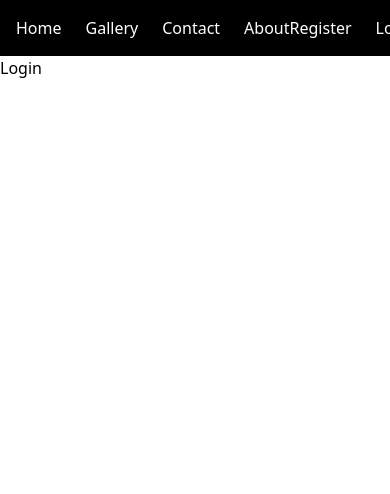
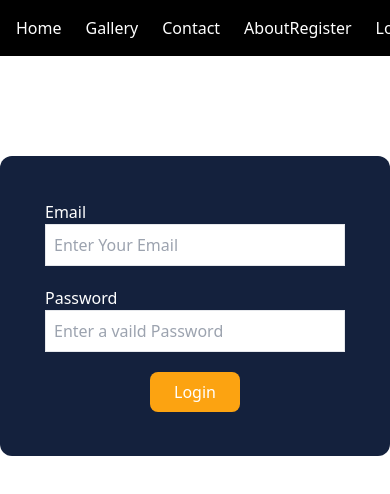
Before and after one commit to Ghada-Emad1/ITI-Ecommerce-Project, a React (Vite) app: page /login in a window 390 px wide. Shown: the top 494 px of the page. Built offline with nearby package versions, Linux system fonts and the light colour scheme.

Commit message:
responsive login and register pages

```diff
--- a/src/pages/Login.jsx
+++ b/src/pages/Login.jsx
@@ -2,9 +2,41 @@ import React from 'react'
 
 function Login() {
   return (
-    <div>
-      Login
+    <form >
+    <div className="flex  justify-center items-center mx-auto mt-[100px] max-w-[400px] sm:max-w-[700px]">
+      <div className="flex flex-col justify-center items-center bg-darkGray h-[300px]  w-[500px]  gap-5 rounded-xl">
+
+        <div className="flex flex-col">
+          <label className="pr-4 text-white">Email</label>
+          <input
+            type="email"
+            placeholder="Enter Your Email"
+            // {...register("Email")}
+            className="p-2 w-[300px] outline-none border focus:border-gray-300"
+          />
+          {/* <span className="text-orange">{errors.Email?.message}</span> */}
+        </div>
+        <div className="flex flex-col">
+          <label className="pr-4 text-white">Password</label>
+          <input
+            type="password"
+            placeholder="Enter a vaild Password"
+            // {...register("Password")}
+            className="p-2  w-[300px] outline-none border focus:border-gray-300"
+          />
+          {/* <span className="text-orange">{errors.Password?.message}</span> */}
+        </div>
+
+        <div>
+          <input
+            type="submit"
+            value="Login"
+            className="bg-orange text-white px-6 py-2 rounded-lg cursor-pointer hover:bg-opacity-70"
+          />
+        </div>
+      </div>
     </div>
+  </form>
   )
 }
 
--- a/src/pages/Register.jsx
+++ b/src/pages/Register.jsx
@@ -33,7 +33,7 @@ function Register() {
   };
   return (
     <form onSubmit={handleSubmit(onSubmit)}>
-      <div className="flex  justify-center items-center min-w-[1000px] mx-auto mt-[50px]">
+      <div className="flex  justify-center items-center max-w-[400px] sm:max-w-[1000px] mx-auto mt-[50px]">
         <div className="flex flex-col justify-center items-center bg-darkGray  w-[500px] h-[550px] gap-5 rounded-xl">
           <div className="flex flex-col ">
             <label className="pr-4 text-white">User Name</label>
```
